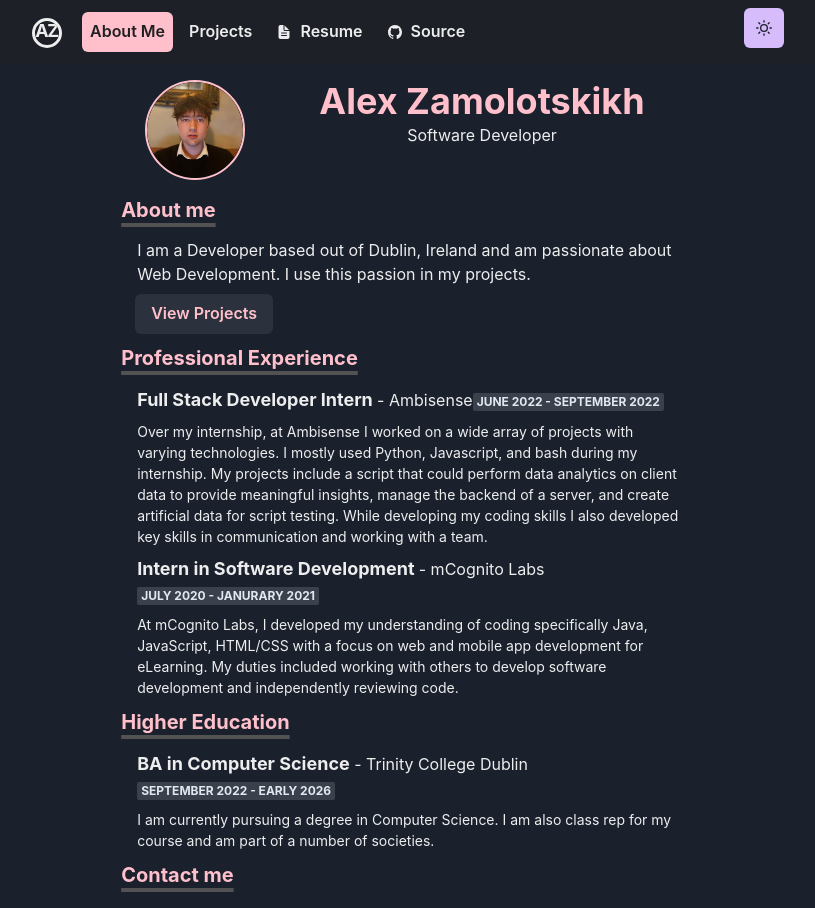
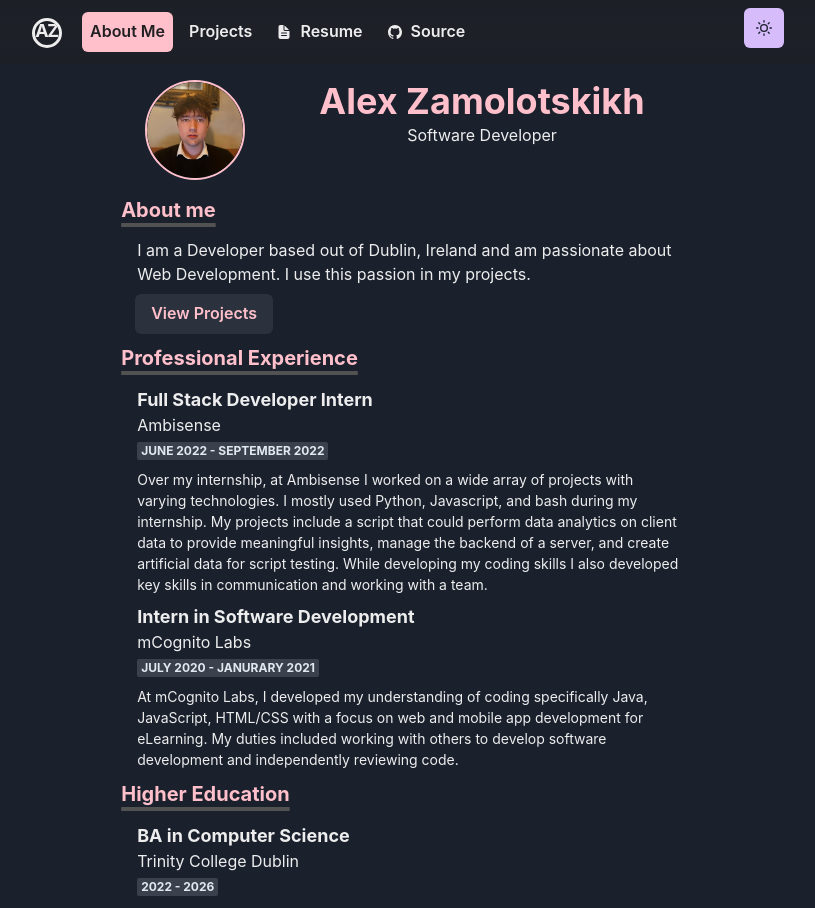
Before and after one commit to zamolots/Portfolio, a Next.js app: page /about in a window 1280 px wide. Shown: the top 908 px of the page, without its empty margins (232-1047 px from the left). Built offline with nearby package versions, Linux system fonts and the light colour scheme.

Commit message:
Changing UI

```diff
--- a/pages/about.js
+++ b/pages/about.js
@@ -85,14 +85,16 @@ const About = () => {
                         Professional Experience
                     </Heading>
                     <Container >
-                        <chakra.span fontSize={"18px"} fontWeight="bold">Full Stack Developer Intern </chakra.span><chakra.span> - Ambisense</chakra.span>
+                        <chakra.span fontSize={"18px"} fontWeight="bold">Full Stack Developer Intern </chakra.span>
+                        <p>Ambisense</p>
                         <Badge>June 2022 - September 2022</Badge>
                         <Text mt={2} fontSize="sm" >
                         Over my internship, at Ambisense I worked on a wide array of projects with varying technologies. I mostly used Python, Javascript, and bash during my internship. My projects include a script that could perform data analytics on client data to provide meaningful insights, manage the backend of a server, and create artificial data for script testing. While developing my coding skills I also developed key skills in communication and working with a team.
 </Text>
                     </Container>
                     <Container mt={2}>
-                        <chakra.span fontSize={"18px"} fontWeight="bold">Intern in Software Development </chakra.span><chakra.span> - mCognito Labs</chakra.span>
+                        <chakra.span fontSize={"18px"} fontWeight="bold">Intern in Software Development </chakra.span>
+                        <p> mCognito Labs</p>
                         <Badge>July 2020 - Janurary 2021</Badge>
                         <Text mt={2} fontSize="sm" >
                             At mCognito Labs, I developed my understanding of coding
@@ -112,8 +114,9 @@ const About = () => {
                         Higher Education
                     </Heading>
                     <Container >
-                        <chakra.span fontSize={"18px"} fontWeight="bold">BA in Computer Science</chakra.span><chakra.span> - Trinity College Dublin</chakra.span>
-                        <Badge>September 2022 - Early 2026</Badge>
+                        <chakra.span fontSize={"18px"} fontWeight="bold">BA in Computer Science</chakra.span>
+                        <p>Trinity College Dublin</p>
+                        <Badge>2022 - 2026</Badge>
                         <Text mt={2} fontSize="sm" >
                             I am currently pursuing a degree in Computer Science. I am also class rep for my course and am part of a number of societies.
 
```
